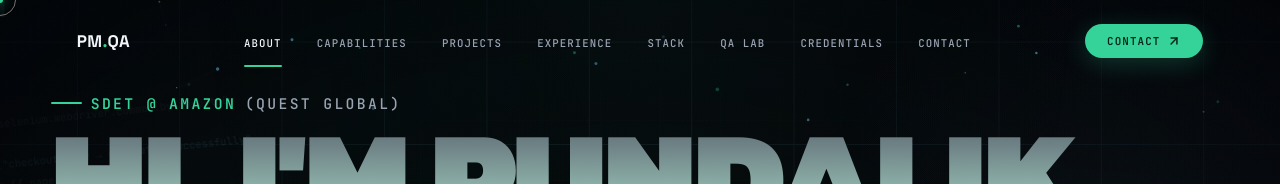
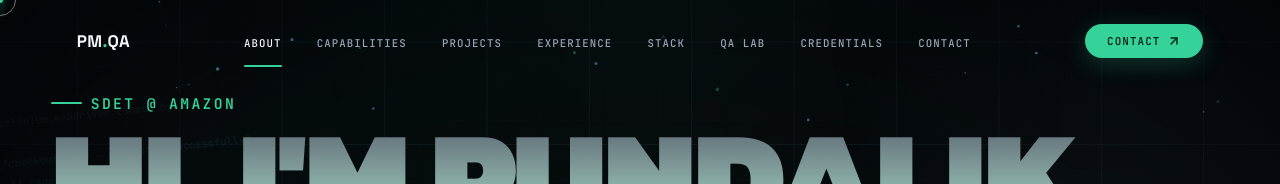
Before and after one commit to Iampundalik/pundalik-portfolio, a React (Vite) app: page / in a window 1280 px wide. Both pictures are taken after a click on the button "WELCOME →". Shown: the top 184 px of the page. Built offline with nearby package versions, Linux system fonts and the light colour scheme.

Commit message:
Show the current role as SDET @ Amazon without Quest Global

```diff
--- a/index.html
+++ b/index.html
@@ -6,20 +6,20 @@
     <meta name="viewport" content="width=device-width, initial-scale=1.0" />
     <meta name="theme-color" content="#06070a" />
 
-    <title>Pundalik Mhamal — SDET @ Amazon (Quest Global)</title>
-    <meta name="description" content="Pundalik Mhamal — SDET @ Amazon (Quest Global). ISTQB CTFL certified, 3.5+ years building test automation: Playwright + TypeScript, Python + Selenium + BDD, API and integration testing, CI build gates and LLM-powered tooling." />
+    <title>Pundalik Mhamal — SDET @ Amazon</title>
+    <meta name="description" content="Pundalik Mhamal — SDET @ Amazon. ISTQB CTFL certified, 3.5+ years building test automation: Playwright + TypeScript, Python + Selenium + BDD, API and integration testing, CI build gates and LLM-powered tooling." />
     <meta name="author" content="Pundalik Mhamal" />
     <link rel="canonical" href="https://iampundalikportfolio.netlify.app/" />
 
     <meta property="og:type" content="profile" />
-    <meta property="og:title" content="Pundalik Mhamal — SDET @ Amazon (Quest Global)" />
-    <meta property="og:description" content="SDET @ Amazon (Quest Global). Test automation frameworks in Playwright + TypeScript and Python + Selenium, API and integration testing, and LLM-powered tooling." />
+    <meta property="og:title" content="Pundalik Mhamal — SDET @ Amazon" />
+    <meta property="og:description" content="SDET @ Amazon. Test automation frameworks in Playwright + TypeScript and Python + Selenium, API and integration testing, and LLM-powered tooling." />
     <meta property="og:url" content="https://iampundalikportfolio.netlify.app/" />
     <meta property="og:image" content="https://iampundalikportfolio.netlify.app/og.png" />
 
     <meta name="twitter:card" content="summary_large_image" />
-    <meta name="twitter:title" content="Pundalik Mhamal — SDET @ Amazon (Quest Global)" />
-    <meta name="twitter:description" content="SDET @ Amazon (Quest Global). Test automation frameworks, API and integration testing, and LLM-powered tooling." />
+    <meta name="twitter:title" content="Pundalik Mhamal — SDET @ Amazon" />
+    <meta name="twitter:description" content="SDET @ Amazon. Test automation frameworks, API and integration testing, and LLM-powered tooling." />
     <meta name="twitter:image" content="https://iampundalikportfolio.netlify.app/og.png" />
 
     <link rel="preconnect" href="https://fonts.googleapis.com" />
--- a/src/components/About.tsx
+++ b/src/components/About.tsx
@@ -6,7 +6,7 @@ import { metrics, profile } from '../data/portfolio';
 import './About.css';
 
 const BLURB =
-  "Three and a half years building test automation and owning quality — most recently on a GLI-regulated, real-money casino platform, and now as an SDET @ Amazon (Quest Global) in Hyderabad. I build frameworks from scratch in Playwright + TypeScript and Python + Selenium, run them in CI as build gates, and have shipped an LLM-powered service of my own. If it can break in front of a user, I want to find it first.";
+  "Three and a half years building test automation and owning quality — most recently on a GLI-regulated, real-money casino platform, and now as an SDET @ Amazon in Hyderabad. I build frameworks from scratch in Playwright + TypeScript and Python + Selenium, run them in CI as build gates, and have shipped an LLM-powered service of my own. If it can break in front of a user, I want to find it first.";
 
 export function About() {
   return (
--- a/src/components/Contact.tsx
+++ b/src/components/Contact.tsx
@@ -28,10 +28,10 @@ export function Contact() {
             <div className="contact__glow" />
             <div className="contact__avail">
               <span className="contact__avail-dot" />
-              SDET @ AMAZON (QUEST GLOBAL) · HYDERABAD
+              SDET @ AMAZON · HYDERABAD
             </div>
             <p className="contact__intro">
-              SDET @ Amazon (Quest Global) — 3.5+ years across test automation, API
+              SDET @ Amazon — 3.5+ years across test automation, API
               and integration testing, and LLM-powered tooling. Always happy to talk
               frameworks, testing strategy, or anything quality.
             </p>
--- a/src/components/Experience.tsx
+++ b/src/components/Experience.tsx
@@ -13,7 +13,7 @@ export function Experience() {
         label="02 EXPERIENCE"
         line1="WORK"
         line2="HISTORY"
-        sub="Now SDET @ Amazon (Quest Global). Before that, promoted at a global iGaming leader — 3.5+ years across real-money casino platforms and enterprise RPA."
+        sub="Now SDET @ Amazon. Before that, promoted at a global iGaming leader — 3.5+ years across real-money casino platforms and enterprise RPA."
       />
 
       <div className="exp">
--- a/src/components/Footer.tsx
+++ b/src/components/Footer.tsx
@@ -5,7 +5,7 @@ export function Footer() {
   return (
     <footer className="footer">
       <div className="footer__l">
-        © {new Date().getFullYear()} Pundalik Mhamal · SDET @ Amazon (Quest Global)
+        © {new Date().getFullYear()} Pundalik Mhamal · SDET @ Amazon
         <br />
         {profile.location}
       </div>
--- a/src/components/Hero.css
+++ b/src/components/Hero.css
@@ -42,10 +42,6 @@
   height: 2px;
   border-radius: 2px;
   background: var(--accent);
-}
-.hero__role-via {
-  color: var(--dim2);
-  font-weight: 500;
 }
 
 .hero__h1 {
--- a/src/components/Hero.tsx
+++ b/src/components/Hero.tsx
@@ -23,7 +23,7 @@ export function Hero() {
         <div className="hero__headline">
           <FadeIn delay={0.05} y={16}>
             <p className="hero__role">
-              SDET @ Amazon <span className="hero__role-via">(Quest Global)</span>
+              SDET @ Amazon
             </p>
           </FadeIn>
           <FadeIn delay={0.15} y={40}>
--- a/src/data/portfolio.ts
+++ b/src/data/portfolio.ts
@@ -2,7 +2,7 @@ export const profile = {
   name: 'PUNDALIK MHAMAL',
   initials: 'PM',
   role: 'SDET',
-  company: 'Amazon (Quest Global)',
+  company: 'Amazon',
   tagline: 'Test Automation · API & Integration · GenAI Evaluation',
   email: 'pundalik.mhamal.work@gmail.com',
   phone: '+91 98907 03905',
@@ -111,10 +111,10 @@ export const experience = [
   {
     period: 'Oct 2026 – Present',
     badges: [{ label: 'CURRENT', tone: 'live' as const }],
-    company: 'Amazon (Quest Global)',
+    company: 'Amazon',
     role: 'SDET — Software Development Engineer in Test · Hyderabad',
     bullets: [
-      'SDET with an Amazon engineering team since October 2026, through Quest Global.',
+      'SDET with an Amazon engineering team since October 2026.',
       'Focus areas: test automation frameworks, API and integration testing, and quality gates in CI.',
     ],
     foot: 'SDET @ Amazon · Test Automation · API & Integration · CI Quality Gates',
```
Also changed, not shown: public/og.png, 1 other file (tests, documents, lock files or other folders).
